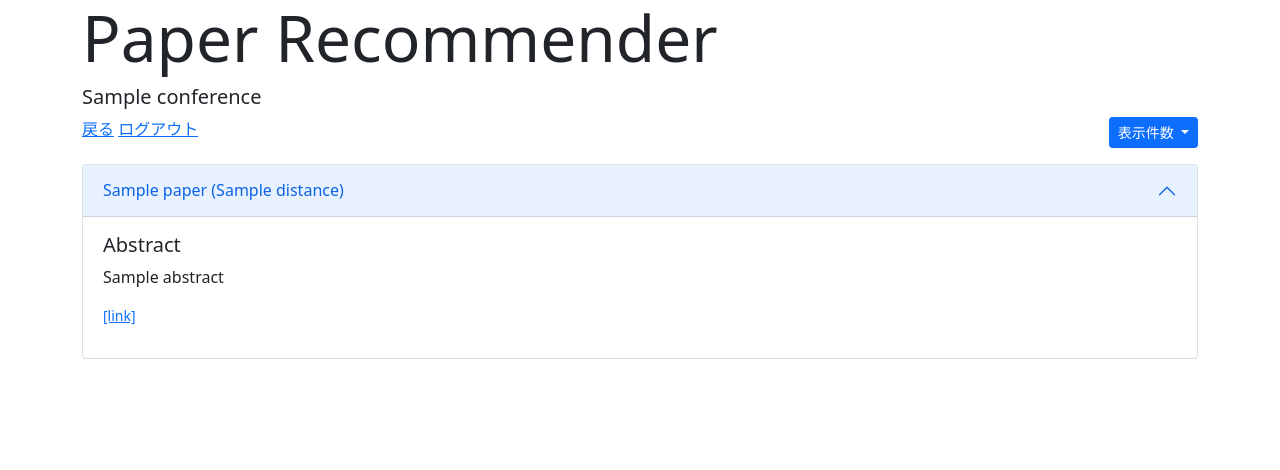
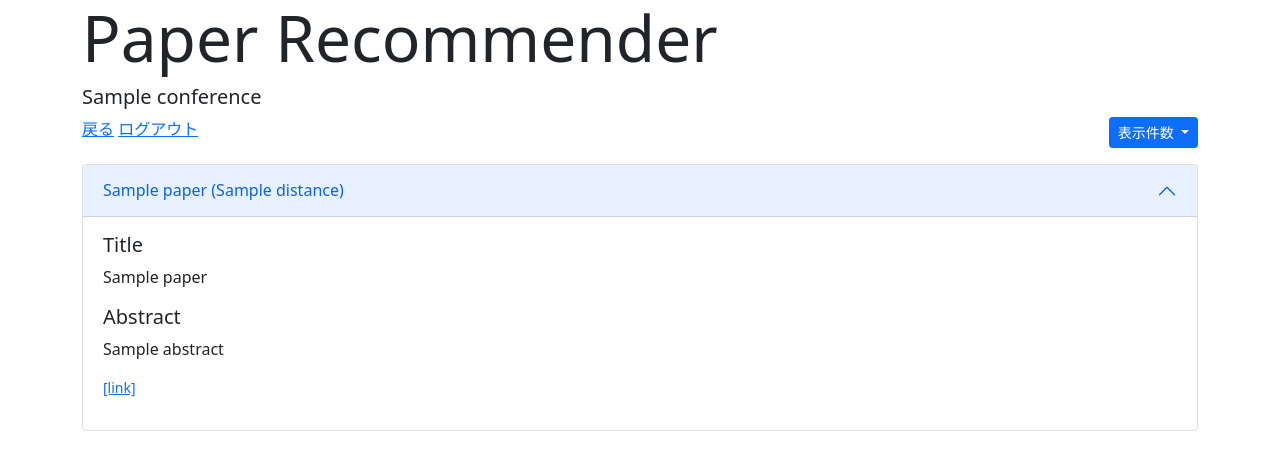
Before and after one commit to kzkadc/paper-recommender, a Django app: template recommend/templates/recommend_list.html in a window 1280 px wide, after a click that opens the changed part. Shown: the top 470 px of the page. Run offline with Django 4.2, Linux system fonts and the light colour scheme; the template is opened without the code that fills it: most values are stand-ins (such as "Sample title", 1, 10 or a date in 2020).

```diff
--- a/recommend/templates/recommend_list.html
+++ b/recommend/templates/recommend_list.html
@@ -55,6 +55,8 @@
                 <div id="collapse-{{paper.pk}}" class="accordion-collapse collapse"
                     aria-labelledby="heading-{{paper.pk}}">
                     <div class="accordion-body">
+                        <h3 class="lead">Title</h3>
+                        <p>{{paper.title}}</p>
                         <h3 class="lead">Abstract</h3>
                         <p>{{paper.abstract}}</p>
                         <p class="small">
```
